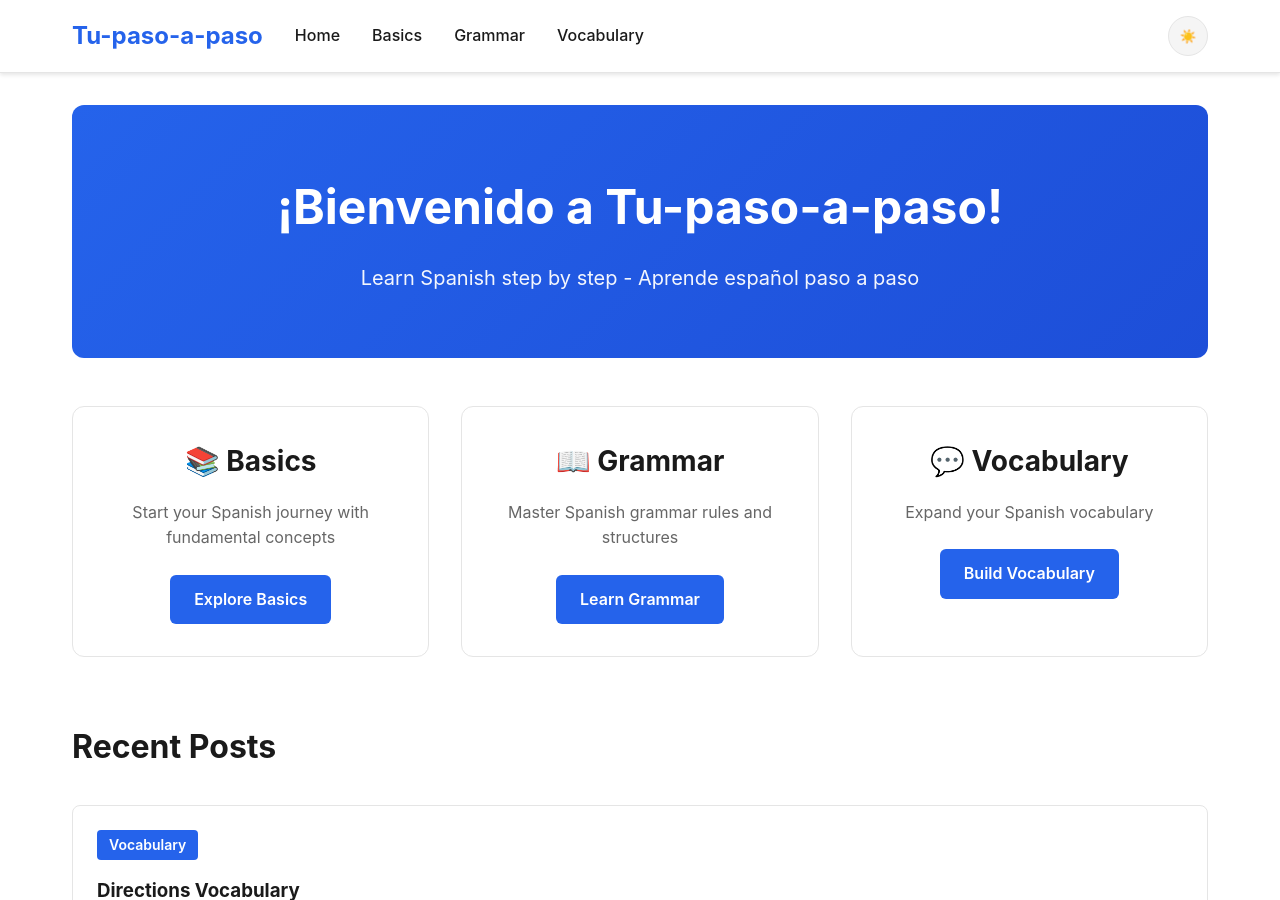
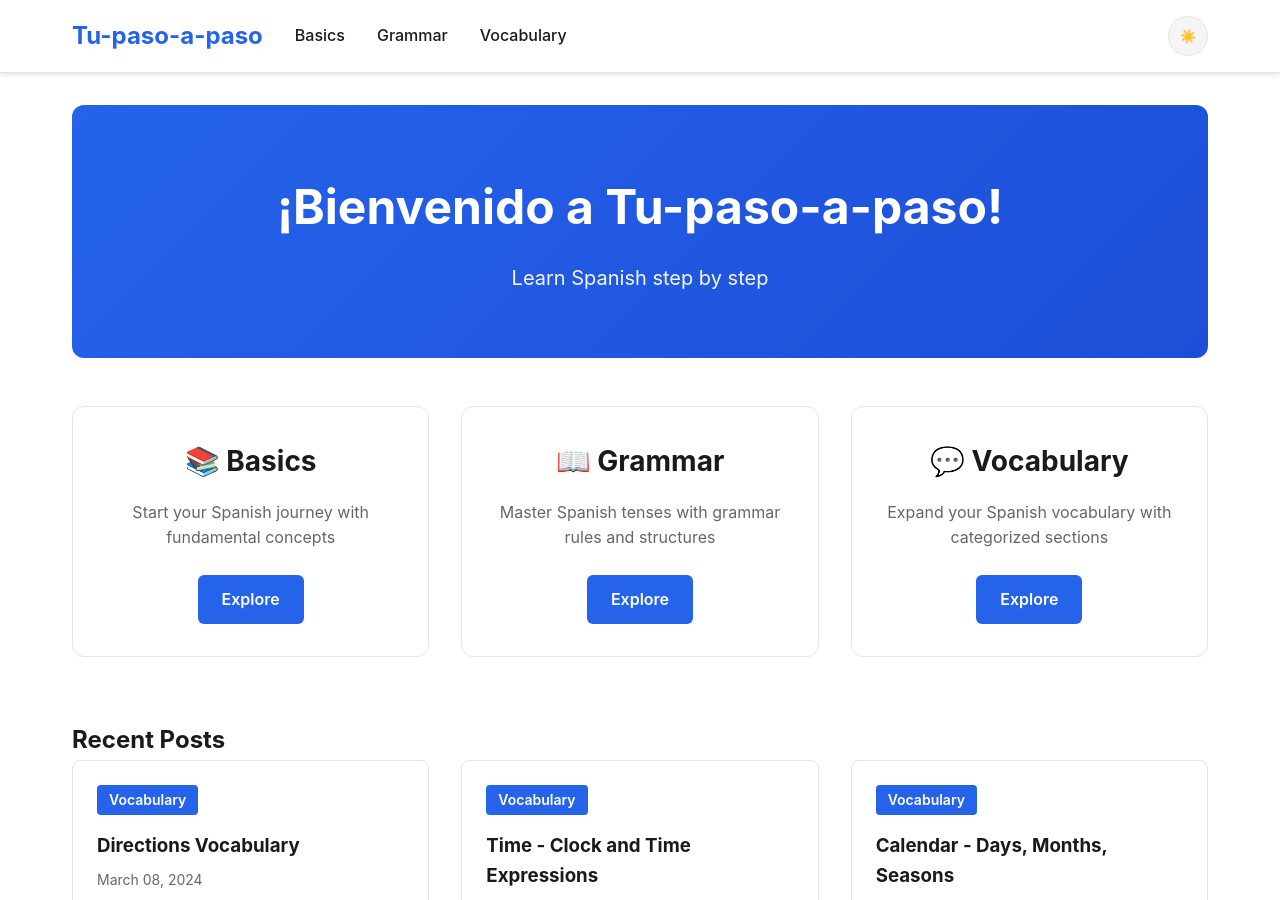
Before and after one commit to mi-paso-a-paso/mi-paso-a-paso.github.io, a Jekyll site: the page built from index.html, in a window 1280 px wide and 900 px high. Built offline with Jekyll 4.4.1, drawn with Linux system fonts in a browser that asks for light colours; nearby versions of some CDN libraries.

Commit message:
additions in _includes, _data, _layouts and favicon in assets; changing permalink in _config.yml and theme.js; optimizing index.html

```diff
--- a/_config.yml
+++ b/_config.yml
@@ -1,10 +1,11 @@
 title: Tu-paso-a-paso
 description: Learn Spanish step by step
+lang: "bg"
 baseurl: ""
 url: ""
 
 markdown: kramdown
-permalink: /:categories/:year/:month/:day/:title:output_ext
+permalink: /:categories/:title # :output_ext
 
 collections:
   posts:
--- /dev/null
+++ b/_includes/head.html
@@ -0,0 +1,23 @@
+<head>
+    <meta charset="UTF-8">
+    <meta name="viewport" content="width=device-width, initial-scale=1.0">
+
+    <title>
+    {%- if page.url == '/' -%}
+        {{ site.title }} | {{ site.description }}
+    {%- else -%}
+        {{ page.title }} | {{ site.title }}
+    {%- endif -%}
+    </title>
+
+    <script src="{{ '/assets/js/theme.js' | relative_url }}"></script>
+
+    <link rel="shortcut icon" type="image/x-icon" href="{{'/assets/img/favicon.ico' | relative path}}">
+    <link rel="stylesheet" href="{{ '/assets/css/style.css' | relative_url }}">
+    <!-- Font Awesome -->
+    <link rel="stylesheet" href="https://cdnjs.cloudflare.com/ajax/libs/font-awesome/7.0.1/css/all.min.css"
+        integrity="sha512-2SwdPD6INVrV/lHTZbO2nodKhrnDdJK9/kg2XD1r9uGqPo1cUbujc+IYdlYdEErWNu69gVcYgdxlmVmzTWnetw=="
+        crossorigin="anonymous" referrerpolicy="no-referrer" />
+    {% seo %}
+    {% feed_meta %}
+</head>
--- a/_includes/header.html
+++ b/_includes/header.html
@@ -5,10 +5,9 @@
     </div>
 
     <ul class="nav-menu">
-      <li><a href="{{ '/' | relative_url }}">Home</a></li>
-      <li><a href="{{ '/basics/' | relative_url }}">Basics</a></li>
-      <li><a href="{{ '/grammar/' | relative_url }}">Grammar</a></li>
-      <li><a href="{{ '/vocabulary/' | relative_url }}">Vocabulary</a></li>
+      {% for category in site.data.categories %}
+        <li><a href="{{ category.link | relative_url }}">{{ category.title }}</a></li>
+      {% endfor %}
     </ul>
 
     <button id="theme-toggle" class="theme-toggle" aria-label="Toggle theme">
--- a/_layouts/default.html
+++ b/_layouts/default.html
@@ -1,13 +1,6 @@
 <!DOCTYPE html>
-<html lang="es">
-<head>
-  <meta charset="UTF-8">
-  <meta name="viewport" content="width=device-width, initial-scale=1.0">
-  <title>{% if page.title %}{{ page.title }} - {% endif %}{{ site.title }}</title>
-  <link rel="stylesheet" href="{{ '/assets/css/style.css' | relative_url }}">
-  {% seo %}
-  {% feed_meta %}
-</head>
+<html lang="{{ site.lang | default: 'en'}}">
+{% include head.html %}
 <body>
   {% include header.html %}
 
@@ -16,7 +9,5 @@
   </main>
 
   {% include footer.html %}
-
-  <script src="{{ '/assets/js/theme.js' | relative_url }}"></script>
 </body>
 </html>
--- /dev/null
+++ b/_layouts/home.html
@@ -0,0 +1,17 @@
+---
+layout: default
+---
+
+{{ content }}
+
+<h2>Recent Posts</h2>
+
+<div class="categories-grid">
+    {% for post in site.posts limit:6 %}
+      <article class="post-preview">
+        <span class="post-category">{{ post.categories | first }}</span>
+        <h3><a href="{{ post.url }}">{{ post.title }}</a></h3>
+        <p class="post-date">{{ post.date | date: "%B %d, %Y" }}</p>
+      </article>
+    {% endfor %}
+</div>
--- a/assets/js/theme.js
+++ b/assets/js/theme.js
@@ -1,13 +1,17 @@
-const themeToggle = document.getElementById('theme-toggle');
-const htmlElement = document.documentElement;
+document.addEventListener('DOMContentLoaded', () => {
+  const themeToggle = document.getElementById('theme-toggle');
+  const htmlElement = document.documentElement;
 
-const currentTheme = localStorage.getItem('theme') || 'light';
-htmlElement.setAttribute('data-theme', currentTheme);
+  function setTheme(theme) {
+    localStorage.setItem('theme', theme);
+    htmlElement.setAttribute('data-theme', theme);
+  }
 
-themeToggle.addEventListener('click', () => {
-  const currentTheme = htmlElement.getAttribute('data-theme');
-  const newTheme = currentTheme === 'dark' ? 'light' : 'dark';
+  function switchTheme() {
+    const currentTheme = localStorage.getItem('theme');
+    setTheme(currentTheme === 'light' ? 'dark' : 'light');
+  }
 
-  htmlElement.setAttribute('data-theme', newTheme);
-  localStorage.setItem('theme', newTheme);
-});
+  themeToggle.onclick = () => switchTheme();
+  setTheme(localStorage.getItem('theme') || 'light');
+})
--- a/index.html
+++ b/index.html
@@ -1,42 +1,18 @@
 ---
-layout: default
-title: Home
+layout: home
 ---
 
 <div class="hero">
   <h1>¡Bienvenido a Tu-paso-a-paso!</h1>
-  <p class="hero-subtitle">Learn Spanish step by step - Aprende español paso a paso</p>
+  <p class="hero-subtitle">Learn Spanish step by step</p>
 </div>
 
 <div class="categories-grid">
-  <div class="category-card">
-    <h2>📚 Basics</h2>
-    <p>Start your Spanish journey with fundamental concepts</p>
-    <a href="/basics/" class="btn">Explore Basics</a>
-  </div>
-
-  <div class="category-card">
-    <h2>📖 Grammar</h2>
-    <p>Master Spanish grammar rules and structures</p>
-    <a href="/grammar/" class="btn">Learn Grammar</a>
-  </div>
-
-  <div class="category-card">
-    <h2>💬 Vocabulary</h2>
-    <p>Expand your Spanish vocabulary</p>
-    <a href="/vocabulary/" class="btn">Build Vocabulary</a>
-  </div>
+  {% for category in site.data.categories %}
+      <div class="category-card">
+        <h2>{{ category.full-title }}</h2>
+        <p>{{ category.info }}</p>
+        <a href="{{ category.link }}" class="btn">Explore</a>
+      </div>
+  {% endfor %}
 </div>
-
-<div class="recent-posts">
-  <h2>Recent Posts</h2>
-  <div class="posts-list">
-    {% for post in site.posts limit:6 %}
-      <article class="post-preview">
-        <span class="post-category">{{ post.categories | first }}</span>
-        <h3><a href="{{ post.url }}">{{ post.title }}</a></h3>
-        <p class="post-date">{{ post.date | date: "%B %d, %Y" }}</p>
-      </article>
-    {% endfor %}
-  </div>
-</div>
```
Also changed, not shown: _data/categories.yml (added, +14 -0 lines), assets/img/favicon.ico (added), assets/img/favicon.png (added).
